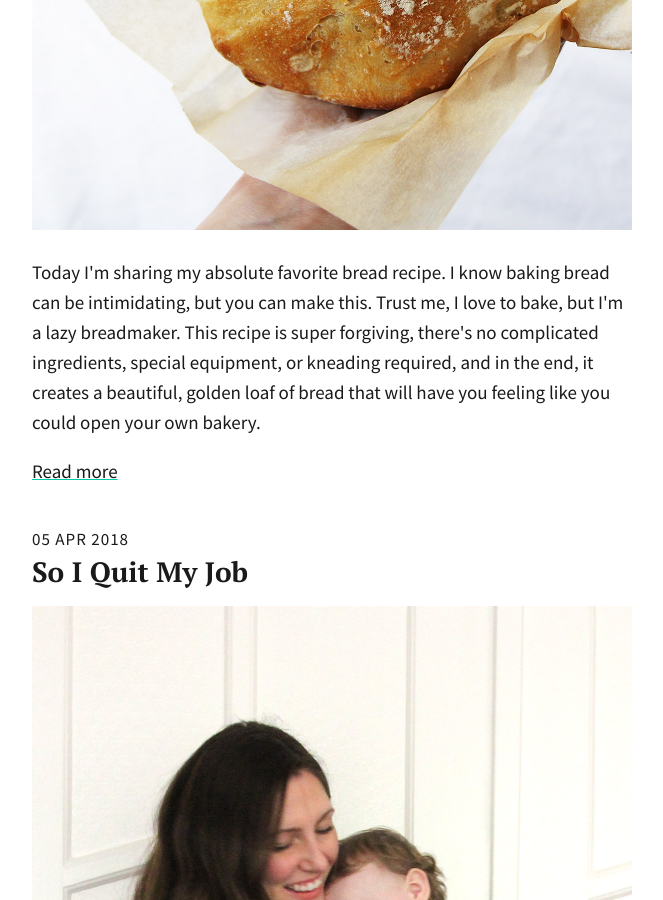
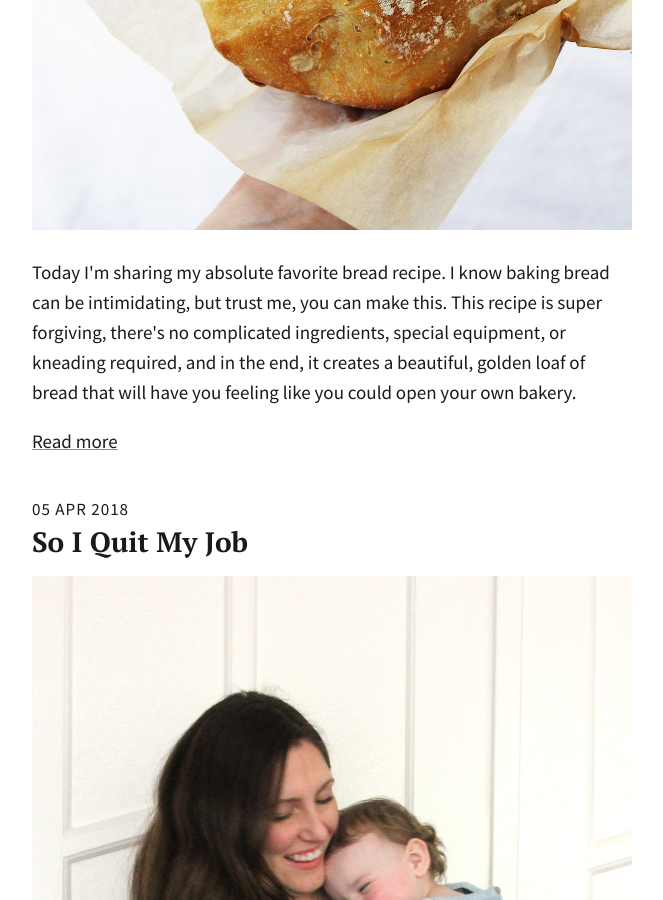
Before and after one commit to totiffany/totiffany.github.io, a Jekyll site: the page built from index.html, in a window 1280 px wide and 900 px high, scrolled down 620 px. Shown: the whole window, without its empty margins (308-971 px from the left). Built offline with Jekyll 4.4.1, drawn with Linux system fonts in a browser that asks for light colours.

Commit message:
Update 2018-04-12-The-Easiest-No-Knead-Bread-Recipe.md

```diff
--- a/_posts/2018-04-12-The-Easiest-No-Knead-Bread-Recipe.md
+++ b/_posts/2018-04-12-The-Easiest-No-Knead-Bread-Recipe.md
@@ -3,11 +3,10 @@ published: true
 image: easy-bread-recipe-1.jpg
 description: >-
   Today I'm sharing my absolute favorite bread recipe. I know baking bread can
-  be intimidating, but you can make this. Trust me, I love to bake, but I'm a
-  lazy breadmaker. This recipe is super forgiving, there's no complicated
-  ingredients, special equipment, or kneading required, and in the end, it
-  creates a beautiful, golden loaf of bread that will have you feeling like you
-  could open your own bakery.
+  be intimidating, but trust me, you can make this. This recipe is super
+  forgiving, there's no complicated ingredients, special equipment, or kneading
+  required, and in the end, it creates a beautiful, golden loaf of bread that
+  will have you feeling like you could open your own bakery.
 ---
 ![easy-bread-recipe-1.jpg]({{site.baseurl}}/img/easy-bread-recipe-1.jpg)
 
```
